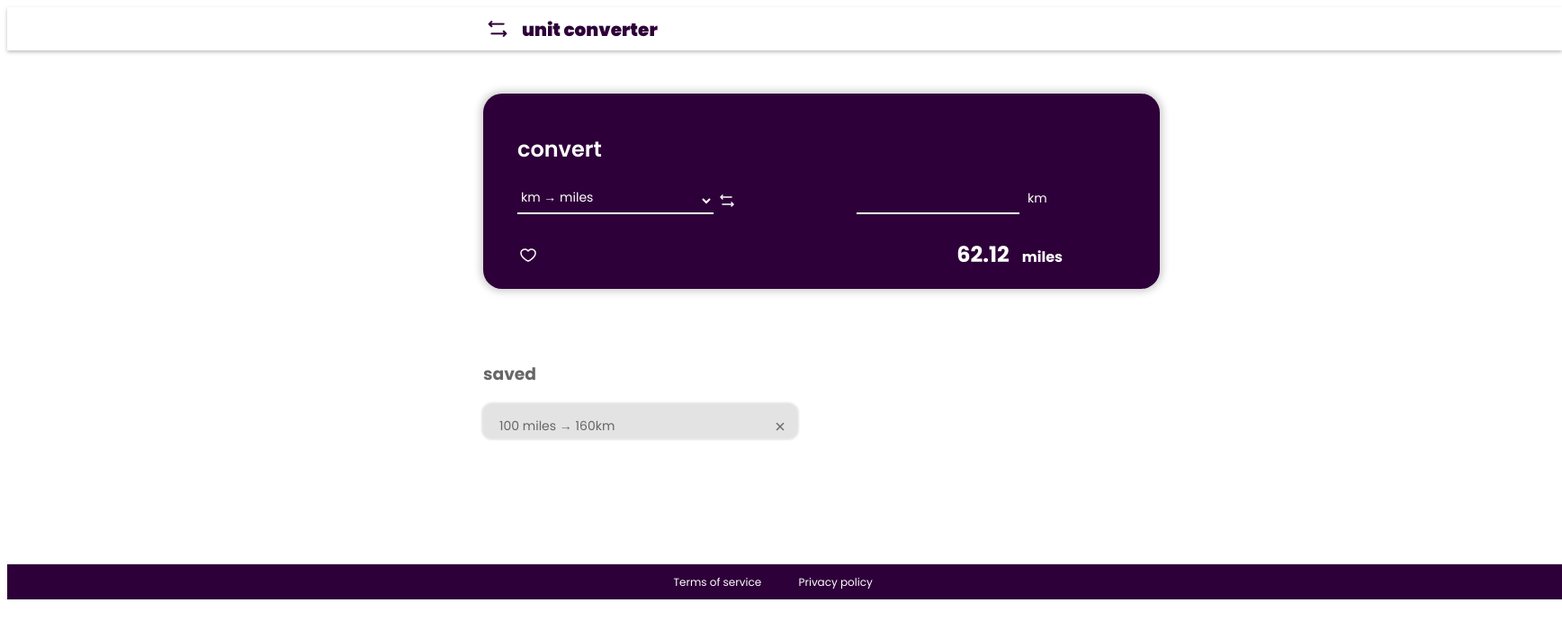
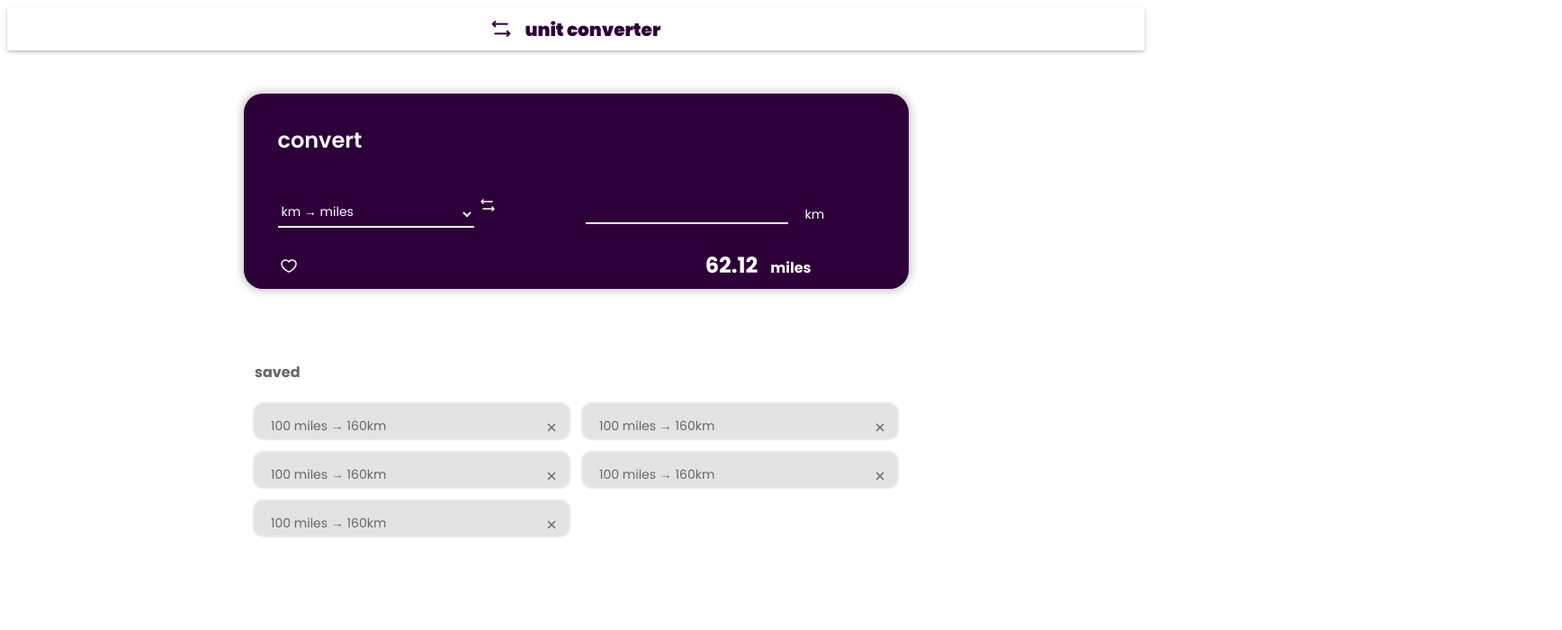
Before and after one commit to omarPerez1987/oxigen_frontend_test, a React (Vite) app: page / in a window 1280 px wide. Shown: the top 700 px of the page at 90% size, 1736 px wide, since content can reach past the window. Built offline with nearby package versions, Linux system fonts and the light colour scheme.

Commit message:
añadir estilos

```diff
--- a/src/App.css
+++ b/src/App.css
@@ -1,5 +1,4 @@
 #root {
-  max-width: 1728px;
   max-height: 1117px;
   background: #FFF;
   font-family: Poppins;
--- a/src/App.jsx
+++ b/src/App.jsx
@@ -1,16 +1,10 @@
 import "./App.css";
-import MyHeader from "./components/myHeader/MyHeader";
-import CardConvert from "./components/cardConvert/CardConvert";
-import CardSaved from "./components/cardSaved/CardSaved";
-import MyFooter from "./components/myFooter/MyFooter";
+import Layout from "./layout/Layout";
 
 function App() {
   return (
     <>
-      <MyHeader/>
-      <CardConvert/>
-      <CardSaved/>
-      <MyFooter/>
+      <Layout />
     </>
   );
 }
--- a/src/components/cardConvert/CardConvert.jsx
+++ b/src/components/cardConvert/CardConvert.jsx
@@ -4,9 +4,10 @@ import heart from "./Heart.png";
 
 const CardConvert = () => {
   return (
-    <main className="container-convert">
-      <h2>convert</h2>
-      <section className="container-select">
+    <>
+      <section>
+        <div className="container-select">
+          <div>
             <select name="select-convert">
               <option value="km">km → miles</option>
               <option value="miles">miles → km</option>
@@ -16,16 +17,18 @@ const CardConvert = () => {
               <option value="inch">inch → cm</option>
             </select>
             <img src={exchange} alt="flechas de conversion" />
+          </div>
           <input type="text" align="right" />
           <p>km</p>
-      </section>
-      <section className="select-convert-container">
+        </div>
+        <div className="select-convert-container">
           <img src={heart} alt="corazon" />
           <h3>
             62.12 <span>miles</span>
           </h3>
+        </div>
       </section>
-    </main>
+    </>
   );
 };
 
--- a/src/components/cardConvert/cardconvert.css
+++ b/src/components/cardConvert/cardconvert.css
@@ -1,32 +1,8 @@
 /* SECTION CARD_CONVERT */
-
-.container-convert {
-  margin: 48px 0px 0px 529px;
-  padding-left: 38px;
-  padding-top: 24px;
-  width: 714px;
-  height: 193px;
-  flex-shrink: 0;
-  border-radius: 21px;
-  background: #2e0039;
-  box-shadow: 0px 0px 8px 3px rgba(0, 0, 0, 0.2);
-}
-
-.container-convert h2 {
-  width: 104px;
-  height: 35px;
-  flex-shrink: 0;
-  color: #fff;
-  font-family: Poppins;
-  font-size: 24px;
-  font-style: normal;
-  font-weight: 600;
-  line-height: normal;
-}
 
 .container-select {
   margin-top: 23px;
-  width: 218px;
+  width: auto;
   height: auto;
   display: flex;
   align-items: center;
@@ -70,8 +46,7 @@
 }
 
 .container-select input {
-  margin-top: 4px;
-  margin-left: 132px;
+  margin: 4px 10px 0px 97px;
   width: 221px;
   background-color: #2e0039;
   outline: none;
@@ -92,8 +67,7 @@
 }
 
 .container-select p {
-  margin-top: 4px;
-  margin-left: 9px;
+  margin: 4px 88px 0px 9px;
   width: 27px;
   height: 17px;
   flex-shrink: 0;
@@ -141,3 +115,18 @@
   font-weight: 700;
   line-height: normal;
 }
+
+
+@media screen and (max-width: 767px) {
+  .container-select {
+    display: flex;
+    flex-direction: column;
+    align-items: center;
+    margin-top: 16px;
+  }
+
+  .container-select input {
+    margin: 4px 10px 0px 0px;
+  }
+
+}
--- a/src/components/cardSaved/CardSaved.jsx
+++ b/src/components/cardSaved/CardSaved.jsx
@@ -4,15 +4,10 @@ import cruz from "./Cross.png";
 
 const CardSaved = () => {
   return (
-    <aside>
-      <section className="container-saved">
-        <h3>saved</h3>
-        <div className="card-saved">
-          <p>100 miles → 160km</p>
-          <img src={cruz} alt="cruz de eliminar" />
-        </div>
-      </section>
-    </aside>
+    <div className="card-saved">
+      <p>100 miles → 160km</p>
+      <img src={cruz} alt="cruz de eliminar" />
+    </div>
   );
 };
 
--- a/src/components/cardSaved/cardSaved.css
+++ b/src/components/cardSaved/cardSaved.css
@@ -1,20 +1,5 @@
 
-aside {
-  max-width: 714px;
-}
-
-.container-saved {
-  margin: 80px 0px 200px 529px;
-  width: 188px;
-  height: 26px;
-  flex-shrink: 0;
-  color: #676767;
-  font-family: Poppins;
-  font-size: 16px;
-  font-style: normal;
-  font-weight: 700;
-  line-height: normal;
-}
+/* CARD */
 
 .card-saved {
   display: flex;
--- a/src/components/myFooter/myFooter.css
+++ b/src/components/myFooter/myFooter.css
@@ -3,7 +3,8 @@
   justify-content: center;
   align-items: center;
   gap: 31px;
-  width: 1728px;
+  margin-top: 472px;
+  width: auto;
   height: 39px;
   flex-shrink: 0;
   background: #2e0039;
--- a/src/components/myHeader/myHeader.css
+++ b/src/components/myHeader/myHeader.css
@@ -1,8 +1,9 @@
 /* HEADER  */
 .container-header {
   display: flex;
-  margin: 0 auto;
-  width: 1728px;
+  justify-content: center;
+  align-items: center;
+  width: auto;
   height: 48px;
   flex-shrink: 0;
   background: #fff;
@@ -10,7 +11,6 @@
 }
 
 .icon-header {
-  margin: 8px 11px 8px 529px;
   width: 32px;
   height: 32px;
   flex-shrink: 0;
@@ -18,7 +18,7 @@
 }
 
 .title-header {
-  margin: 10px 0px 7px 0px;
+  margin: 10px 0px 7px 11px;
   width: 156px;
   height: 31px;
   flex-shrink: 0;
--- /dev/null
+++ b/src/layout/Layout.jsx
@@ -0,0 +1,33 @@
+import React from "react";
+import "./layout.css";
+import MyHeader from "../components/myHeader/MyHeader";
+import CardConvert from "../components/cardConvert/CardConvert";
+import CardSaved from "../components/cardSaved/CardSaved";
+import MyFooter from "../components/myFooter/MyFooter";
+
+const Layout = () => {
+  return (
+    <>
+      <MyHeader />
+      <section className="container-general">
+        <main className="main-convert">
+          <h2>convert</h2>
+          <CardConvert />
+        </main>
+        <aside>
+          <h3 className="title-saved">saved</h3>
+          <section className="container-saved">
+            <CardSaved />
+            <CardSaved />
+            <CardSaved />
+            <CardSaved />
+            <CardSaved />
+          </section>
+        </aside>
+      </section>
+      <MyFooter />
+    </>
+  );
+};
+
+export default Layout;
--- /dev/null
+++ b/src/layout/layout.css
@@ -0,0 +1,71 @@
+.container-general {
+  display: flex;
+  flex-direction: column;
+  align-items: center;
+}
+
+
+.main-convert {
+  display: flex;
+  flex-direction: column;
+  justify-content: center;
+  margin-top: 48px;
+  padding-left: 38px;
+  padding-top: 24px;
+  max-width: 720px;
+  width: auto;
+  height: 193px;
+  flex-shrink: 0;
+  border-radius: 21px;
+  background: #2e0039;
+  box-shadow: 0px 0px 8px 3px rgba(0, 0, 0, 0.2);
+}
+
+.main-convert h2 {
+  width: 104px;
+  height: 35px;
+  flex-shrink: 0;
+  color: #fff;
+  font-family: Poppins;
+  font-size: 24px;
+  font-style: normal;
+  font-weight: 600;
+  line-height: normal;
+}
+
+aside {
+  display: flex;
+  flex-direction: column;
+  justify-content: center;
+  max-width: 714px;
+}
+
+.title-saved {
+  margin: 80px 0px 22px 0px;
+  display: flex;
+  width: 188px;
+  height: 26px;
+  flex-shrink: 0;
+  color: #676767;
+  font-family: Poppins;
+  font-size: 16px;
+  font-style: normal;
+  font-weight: 700;
+  line-height: normal;
+}
+
+.container-saved {
+  margin: 0px 0px 200px 0px;
+  display: flex;
+  flex-direction: row;
+  flex-wrap: wrap;
+  gap: 16px;
+}
+
+@media screen and (max-width: 767px) {
+  .container-saved {
+    display: flex;
+    flex-direction: column;
+    align-items: center;
+  }
+}
```
Lines whose indentation alone changed are shown as unchanged.
